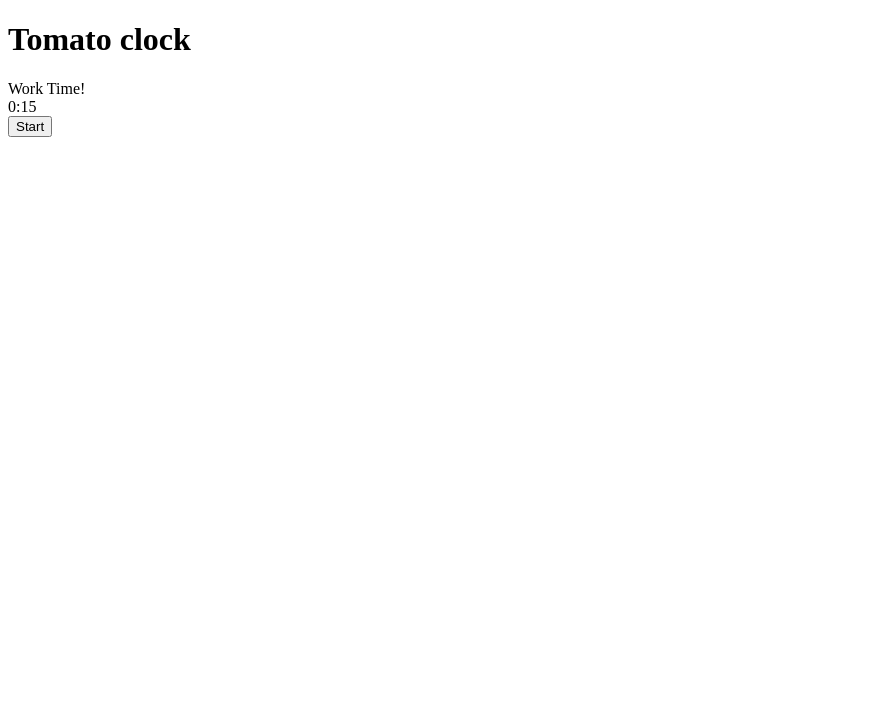
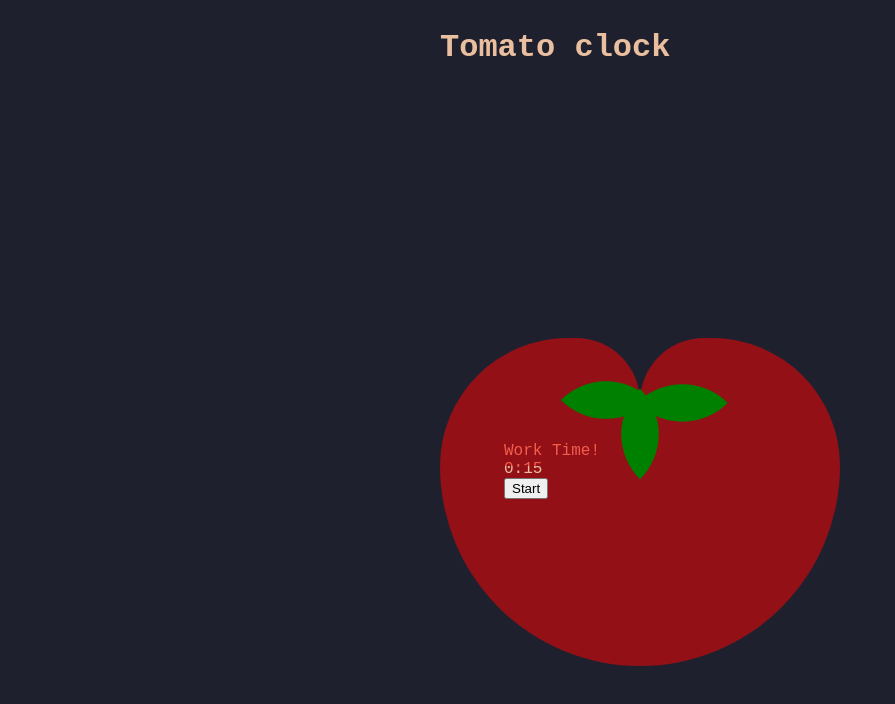
Before and after one commit to aaronfinsrud/tomato-timer, a React app: page / in a window 1280 px wide. Shown: the top 704 px of the page, without its empty margins (0-895 px from the left). Built offline with nearby package versions, Linux system fonts and the light colour scheme; the HTML template or start-up script is replaced by a standard one.

Commit message:
add tomato styling

```diff
--- /dev/null
+++ b/client/src/App.css
@@ -0,0 +1,133 @@
+:root {
+  --tomato: rgba(255, 0, 0, 0.514)0000;
+  --leaves: rgb(0, 128, 0);
+}
+
+body {
+  background-color: #1e212d;
+  color: #eabf9f;
+  height: 100vh;
+  font-family: "Roboto Mono", monospace;
+}
+
+
+#app {
+  display: flex;
+  height: 100%;
+  justify-content: center;
+}
+
+#timer-container {
+  margin-top: -3em;
+  align-self: center;
+  height: 100%;
+  justify-self: center;
+}
+
+/* TOMATO */
+.container {
+	display: flex;
+	justify-content: center;
+	margin-top: 25em;
+}
+
+#tomato {
+	background: var(--tomato);
+	height: 12.5em;
+	width:25em;
+	border-radius:0 0 12.5em 12.5em;
+	position:relative;
+  display: flex;
+}
+
+#tomato::before{
+	content:"";
+	width:8em;
+	height:8em;
+	border: 0.25em solid var(--tomato);
+	background: var(--tomato);
+	position:absolute;
+	border-radius:0 8em 0 0;
+	top:-8em;
+	right:0;
+}
+
+#tomato::after {
+	content: "";
+	width:8em;
+	height:8em;
+	border: 0.25em solid var(--tomato);
+	background: var(--tomato);
+	position:absolute;
+	border-radius:8em 0 0 0;
+	top:-8em;
+}
+
+#tomatoFill {
+	width:9em;
+	height:4em;
+	background: var(--tomato);
+	position:absolute;
+	top:-4em;
+	left:8em;
+	transition: all .2s ease-in-out;
+}
+
+#tomatoFill::before {
+	content: "";
+	width:4.5em;
+	height:4em;
+	background: var(--tomato);
+	position:absolute;
+	border-radius:0 4em 0 0;
+	top:-4em;
+	transition: all .2s ease-in-out;
+}
+
+#tomatoFill::after {
+	content: "";
+	width:4.5em;
+	height:4em;
+	background: var(--tomato);
+	position: absolute;
+	border-radius: 4em 0 0 0;
+	top:-4em;
+	right:0;
+}
+
+#tomatoTop {
+	background: var(--leaves);
+	height:4em;
+	width:4em;
+	border-radius:4em 0 4em 0;
+	position: relative;
+	transform: rotateZ(135deg);
+	top:-4em;
+	z-index:1;
+  left: 10.5em;
+}
+
+#tomatoTop::before {
+	content: "";
+	background: var(--leaves);
+	height:4em;
+	width:4em;
+	border-radius:4em 0 4em 0;
+	position: absolute;
+	z-index:1;
+	transform: rotateZ(90deg);
+	top: 3em;
+}
+
+#tomatoTop::after {
+	content: "";
+	background: var(--leaves);
+	height:4em;
+	width:4em;
+	border-radius:4em 0 4em 0;
+	position: absolute;
+	z-index:1;
+	transform: rotateZ(90deg);
+	top: -0.5em;
+	right: 3.25em;
+}
--- a/client/src/App.jsx
+++ b/client/src/App.jsx
@@ -1,5 +1,6 @@
 import React from 'react';
 import ReactDom from 'react-dom';
+import './App.css';
 import Timer from './components/Timer.jsx';
 import utils from '../../utils';
 
--- a/client/src/components/Timer.jsx
+++ b/client/src/components/Timer.jsx
@@ -57,6 +57,11 @@ class Timer extends React.Component {
     const { inBreak, stopped, timeRemaining } = this.state;
     return (
       <div>
+        <div className="container">
+          <div id="tomato">
+            <div id="tomatoTop" />
+            <div id="tomatoFill" />
+            <div id="timer-container">
               <div>
                 {inBreak ? 'Break Time!' : 'Work Time!'}
               </div>
@@ -70,6 +75,9 @@ class Timer extends React.Component {
                 {stopped ? 'Start' : 'Stop'}
               </button>
             </div>
+          </div>
+        </div>
+      </div>
     );
   }
 }
```
Lines whose indentation alone changed are shown as unchanged.
